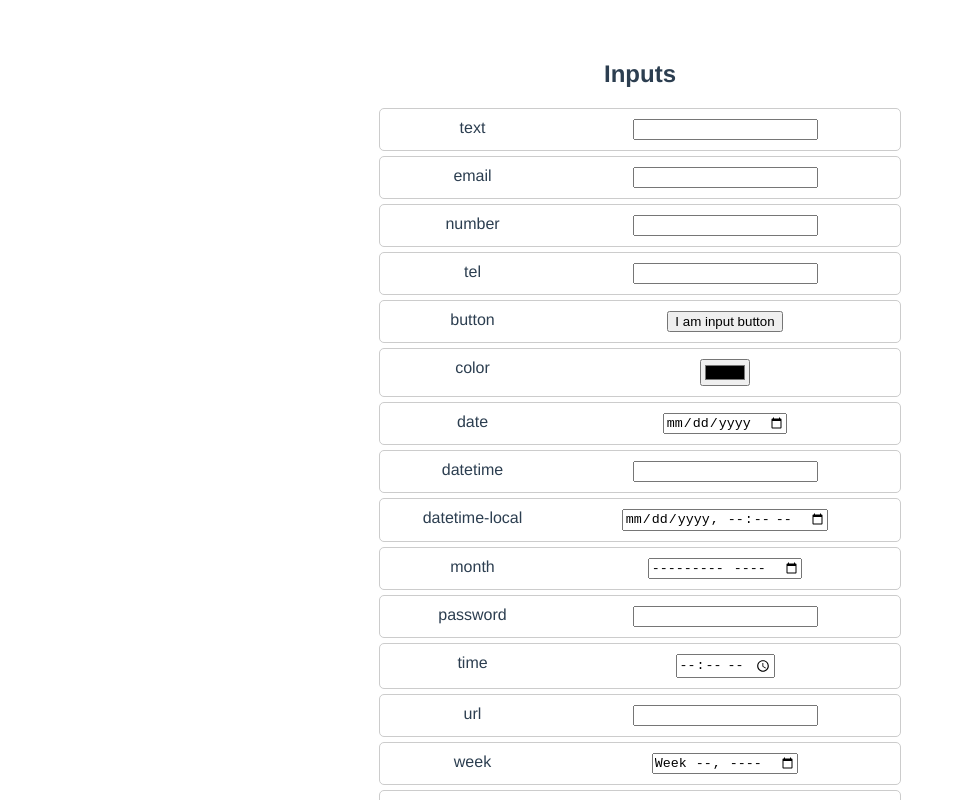
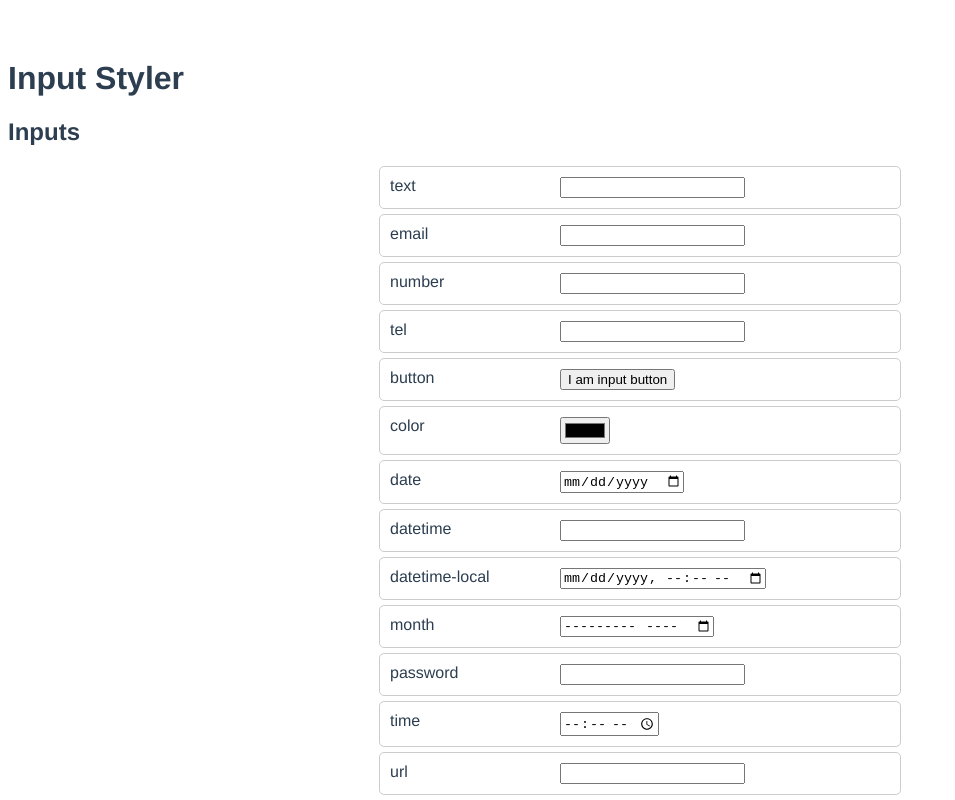
Before and after one commit to swape/inputStyler, a Vue app: page / in a window 1280 px wide. Shown: the top 800 px of the page, without its empty margins (0-955 px from the left). Built offline with nearby package versions, Linux system fonts and the light colour scheme.

Commit message:
format and clean up

```diff
--- a/src/App.vue
+++ b/src/App.vue
@@ -1,18 +1,19 @@
 <template>
   <div id="app">
+    <h1>Input Styler</h1>
     <Inputs />
   </div>
 </template>
 
 <script>
-import Inputs from "@/components/Inputs.vue";
+import Inputs from '@/components/Inputs.vue'
 
 export default {
-  name: "App",
+  name: 'App',
   components: {
     Inputs
   }
-};
+}
 </script>
 
 <style>
@@ -20,7 +21,7 @@ export default {
   font-family: Avenir, Helvetica, Arial, sans-serif;
   -webkit-font-smoothing: antialiased;
   -moz-osx-font-smoothing: grayscale;
-  text-align: center;
+
   color: #2c3e50;
   margin-top: 60px;
 }
```
